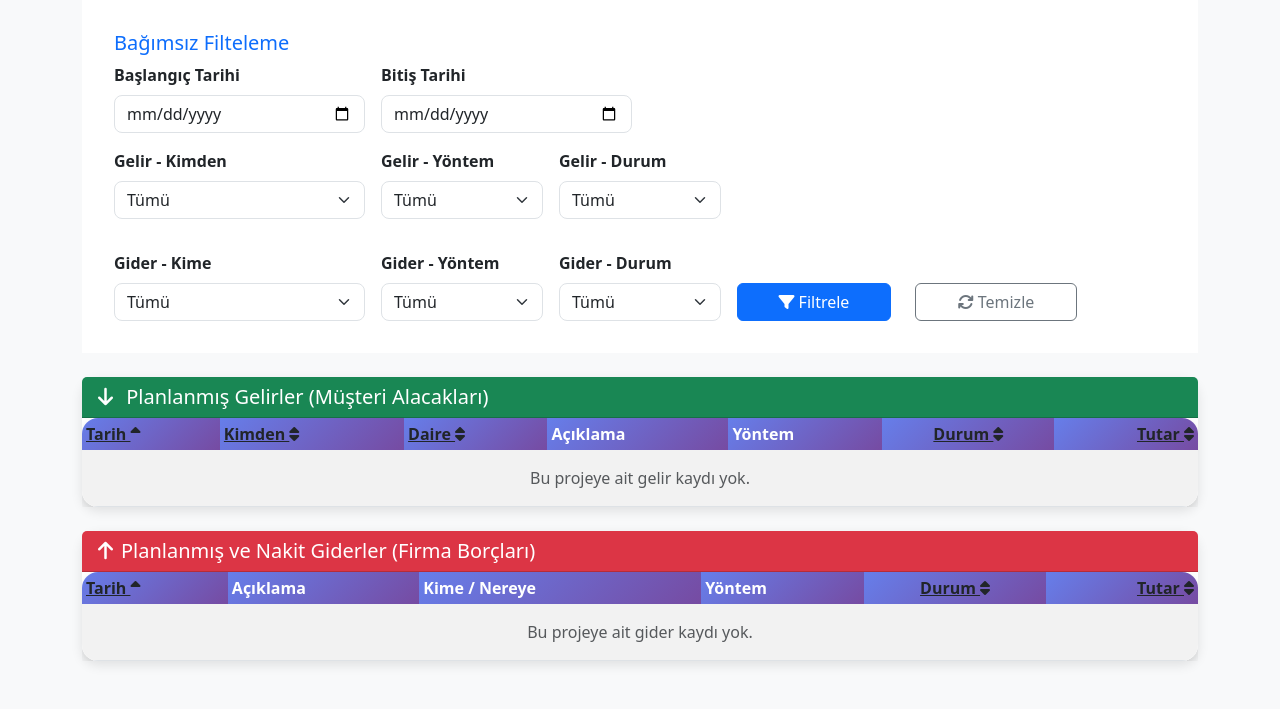
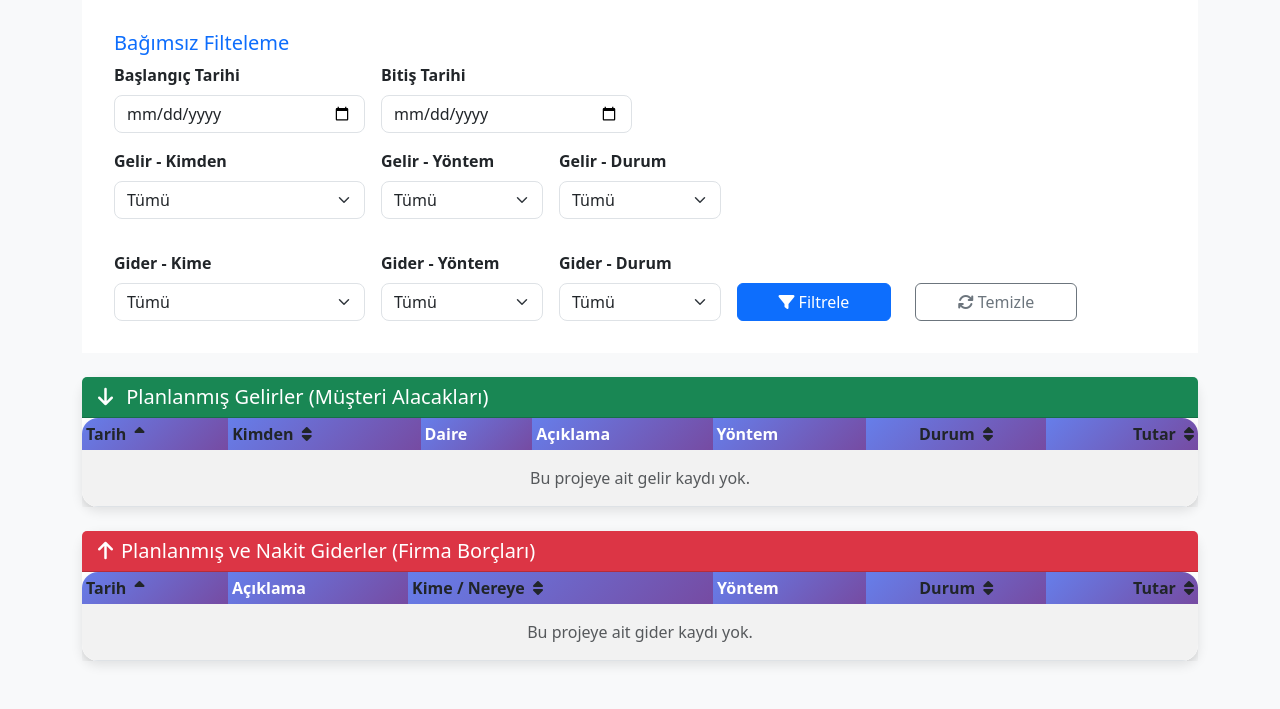
Before and after one commit to hsynay/ExpenseManager, a Flask app: page /project/1/overview in a window 1280 px wide. Shown: the part 558-1267 px from the top of the page. Run offline with Flask 3, Linux system fonts and the light colour scheme; the visitor is signed in with stand-in values (Sample User, id 1); data that the repository does not hold is empty; some libraries are stand-ins or nearby versions.

Commit message:
fix: resolve out-of-range date bug and improve overview sorting

```diff
--- a/app.py
+++ b/app.py
@@ -271,6 +271,18 @@ def list_expenses():
 
     try:
         project_id = int(project_id_str)
+
+        # --- KRİTİK HATA ÇÖZÜMÜ: 42026 gibi yanlış yılları otomatik düzeltip çöküşü önler ---
+        try:
+            cur.execute("""
+                UPDATE petty_cash_expenses SET expense_date = CURRENT_DATE WHERE EXTRACT(YEAR FROM expense_date) > 3000;
+                UPDATE expense_schedule SET due_date = CURRENT_DATE WHERE EXTRACT(YEAR FROM due_date) > 3000;
+                UPDATE expenses SET expense_date = CURRENT_DATE WHERE EXTRACT(YEAR FROM expense_date) > 3000;
+            """)
+            conn.commit()
+        except Exception:
+            conn.rollback()
+        # ------------------------------------------------------------------------------------
 
         cur.execute("SELECT name FROM projects WHERE id = %s", (project_id,))
         project_name = cur.fetchone()[0]
@@ -328,7 +340,7 @@ def list_expenses():
             cur.execute(expenses_sql, tuple(expenses_params))
             expenses_raw = cur.fetchall()
 
-        # --- DÜZELTİLEN KISIM: Küçük giderler (Python Tarafında %100 Garanti Sıralama) ---
+        # Küçük giderler
         if expense_type in ('all', 'petty'):
             petty_sql = """
                 SELECT id, title, amount, expense_date, description
@@ -343,21 +355,17 @@ def list_expenses():
             cur.execute(petty_sql, tuple(petty_params))
             raw_petty = cur.fetchall()
 
-            # Python ile kesin sıralama: x[3] senin girdiğin "Harcama Tarihi"dir (expense_date)
+            # Python ile kesin sıralama
             is_reverse = (pc_order == 'desc')
             if pc_sort == 'amount':
-                # Tutara göre sırala
                 petty_cash_items = sorted(raw_petty, key=lambda x: (x[2], x[3], x[0]), reverse=is_reverse)
             else:
-                # Kullanıcının Girdiği Tarihe Göre (x[3]) sırala
                 petty_cash_items = sorted(raw_petty, key=lambda x: (x[3], x[0]), reverse=is_reverse)
         else:
             petty_cash_items = []
 
-        # Küçük Giderlerin Toplamını Hesapla
         total_petty_cash_expense = sum(item[2] for item in petty_cash_items)
 
-        # Özet Hesaplamaları
         cur.execute("SELECT COALESCE(SUM(amount), 0) FROM expenses WHERE project_id = %s", (project_id,))
         total_planned_expense = cur.fetchone()[0]
         cur.execute("SELECT COALESCE(SUM(amount), 0) FROM petty_cash_expenses WHERE project_id = %s", (project_id,))
@@ -388,7 +396,6 @@ def list_expenses():
                     'status': status, 'css_class': css_class, 'is_paid': is_paid
                 })
 
-            # Gider taksitlerini Python tarafında sıralayalım
             expense_dict['installments'].sort(key=lambda x: x['due_date'])
             expenses_data.append(expense_dict)
 
@@ -2072,14 +2079,25 @@ def project_overview(project_id):
     expense_parties = []
 
     try:
+        # --- HATA ÇÖZÜMÜ: 42026 gibi yanlış yılları otomatik düzeltip çöküşü önler ---
+        try:
+            cur.execute("""
+                UPDATE payments SET payment_date = CURRENT_DATE WHERE EXTRACT(YEAR FROM payment_date) > 3000;
+                UPDATE supplier_payments SET payment_date = CURRENT_DATE WHERE EXTRACT(YEAR FROM payment_date) > 3000;
+                UPDATE outgoing_checks SET due_date = CURRENT_DATE WHERE EXTRACT(YEAR FROM due_date) > 3000;
+                UPDATE checks SET due_date = CURRENT_DATE WHERE EXTRACT(YEAR FROM due_date) > 3000;
+                UPDATE installment_schedule SET due_date = CURRENT_DATE WHERE EXTRACT(YEAR FROM due_date) > 3000;
+            """)
+            conn.commit()
+        except Exception:
+            conn.rollback()
+        # ------------------------------------------------------------------------------------
+
         cur.execute("SELECT name, project_type FROM projects WHERE id = %s", (project_id,))
         project_info = cur.fetchone()
         project_name, project_type = project_info
 
-        # --- ÖZET KARTI HESAPLAMALARI (Doğru haliyle) ---
-        # --- ÖZET KARTI HESAPLAMALARI ---
         if project_type == 'normal':
-            # GELİR: Sadece nakit ve tahsil edilmiş çekleri topla
             cur.execute("""
                 SELECT COALESCE(SUM(p.amount), 0)
                 FROM payments p
@@ -2093,7 +2111,6 @@ def project_overview(project_id):
             total_planned_income = cur.fetchone()[0]
             total_unpaid_income = total_planned_income - total_paid_income
 
-        # GİDER: Sadece nakit ve 'odendi' durumundaki firma çeklerini topla
         cur.execute("""
             SELECT COALESCE(SUM(sp.amount), 0)
             FROM supplier_payments sp
@@ -2109,7 +2126,6 @@ def project_overview(project_id):
         total_planned_large_expense = cur.fetchone()[0]
         total_unpaid_expense = (total_planned_large_expense + paid_petty_cash) - total_paid_expense
 
-        # --- GELİR TABLOSU VERİLERİ (Önceki doğru haliyle) ---
         if project_type == 'normal':
             income_query = """
                 WITH flat_payment_summary AS (
@@ -2142,10 +2158,10 @@ def project_overview(project_id):
                     else: status, status_class, payment_method = "Çek Portföyde", "bg-warning text-dark", "çek"
                 elif paid_this_installment > 0:
                     status, status_class = "Kısmen Ödendi", "bg-info text-dark"
-                    payment_method = None # Ödenmemişse yöntem olmaz
+                    payment_method = None
                 else:
                     status, status_class = ("Gecikmiş", "bg-danger") if due_date < today else ("Bekleniyor", "bg-secondary")
-                    payment_method = None # Ödenmemişse yöntem olmaz
+                    payment_method = None
                 income_items.append({
                     'date': due_date,
                     'description': "Daire Satış Taksiti",
@@ -2157,7 +2173,6 @@ def project_overview(project_id):
                     'payment_method': payment_method
                 })
 
-        # --- GİDER TABLOSU VERİLERİ (DÜZELTİLMİŞ MANTIK İLE) ---
         expense_query = """
             WITH expense_payment_summary AS (
                 SELECT sp.expense_id,
@@ -2193,29 +2208,26 @@ def project_overview(project_id):
             paid_so_far = max(0, total_valid_payments - (cumulative_amount - amount))
             paid_this_installment = min(amount, paid_so_far)
 
-            # *** HATANIN ÇÖZÜMÜ BURADA ***
-            if paid_this_installment >= amount: # Taksit tam ödenmiş
+            if paid_this_installment >= amount:
                 if cumulative_amount <= total_cash:
                     status, status_class, payment_method = "Ödendi", "bg-success", "nakit"
                 elif cumulative_amount <= total_cleared_payments:
                     status, status_class, payment_method = "Ödendi", "bg-success", "çek"
                 else:
                     status, status_class, payment_method = "Çek Verildi", "bg-warning text-dark", "çek"
-            elif paid_this_installment > 0: # Kısmen ödenmiş
+            elif paid_this_installment > 0:
                 status, status_class = "Kısmen Ödendi", "bg-info text-dark"
-                payment_method = None # Düzeltme: Yöntemi sıfırla
-            else: # Hiç ödenmemiş
+                payment_method = None
+            else:
                 status, status_class = ("Gecikmiş", "bg-danger") if due_date < today else ("Bekleniyor", "bg-secondary")
-                payment_method = None # Düzeltme: Yöntemi sıfırla
+                payment_method = None
 
             expense_items.append({'date': due_date, 'description': title, 'party': sup_name or "Belirtilmemiş", 'details': 'Planlı Gider', 'amount': amount, 'status': status, 'status_class': status_class, 'payment_method': payment_method})
 
-        # Küçük Nakit Giderler
         cur.execute("SELECT expense_date, title, amount, description FROM petty_cash_expenses WHERE project_id = %s", (project_id,))
         for expense_date, title, amount, desc in cur.fetchall():
             expense_items.append({'date': expense_date, 'description': title, 'party': 'Kasa', 'details': desc or 'Küçük Gider', 'amount': amount, 'status': 'Ödendi', 'status_class': 'bg-success', 'payment_method': 'nakit'})
 
-        # Tarih filtresi
         if start_date_str:
             start_date_obj = datetime.strptime(start_date_str, '%Y-%m-%d').date()
             income_items = [i for i in income_items if i['date'] >= start_date_obj]
@@ -2225,11 +2237,9 @@ def project_overview(project_id):
             income_items = [i for i in income_items if i['date'] <= end_date_obj]
             expense_items = [e for e in expense_items if e['date'] <= end_date_obj]
 
-        # Parti listeleri (tarih filtresinden sonra)
         income_parties = sorted({i['party'] for i in income_items})
         expense_parties = sorted({e['party'] for e in expense_items})
 
-        # Ek filtreler - Gelir
         if income_party:
             lp = income_party.lower()
             income_items = [i for i in income_items if lp in i['party'].lower()]
@@ -2239,7 +2249,6 @@ def project_overview(project_id):
             ls = income_status.lower()
             income_items = [i for i in income_items if i['status'].lower().startswith(ls)]
 
-        # Ek filtreler - Gider
         if expense_party:
             le = expense_party.lower()
             expense_items = [e for e in expense_items if le in (e['party'] or '').lower()]
@@ -2249,11 +2258,23 @@ def project_overview(project_id):
             ls = expense_status.lower()
             expense_items = [e for e in expense_items if e['status'].lower().startswith(ls)]
 
-        # Sıralama
+        # --- YENİ EKLENEN KISIM: SUNUCU TABANLI KUSURSUZ SIRALAMA MANTIĞI ---
         is_reverse = (order == 'desc')
-        key_to_sort = 'party' if sort_by == 'party' else 'date'
-        income_items.sort(key=lambda x: x.get(key_to_sort, today if key_to_sort == 'date' else ''), reverse=is_reverse)
-        expense_items.sort(key=lambda x: x.get('date', today), reverse=is_reverse)
+
+        def sort_logic(item, sort_col):
+            if sort_col == 'date':
+                return item.get('date') or today
+            elif sort_col == 'party':
+                return (item.get('party') or '').lower()
+            elif sort_col == 'amount':
+                return item.get('amount', Decimal(0))
+            elif sort_col == 'status':
+                return (item.get('status') or '').lower()
+            return item.get('date') or today
+
+        # Müşterileri gruplama özelliğini ezip, tamamen genel kurallara göre bağımsız sıralar
+        income_items.sort(key=lambda x: sort_logic(x, sort_by), reverse=is_reverse)
+        expense_items.sort(key=lambda x: sort_logic(x, sort_by), reverse=is_reverse)
 
     except Exception as e:
         flash(f"Proje genel bakışı oluşturulurken hata: {e}", "danger")
--- a/templates/project_overview.html
+++ b/templates/project_overview.html
@@ -148,7 +148,7 @@
     </form>
 </div>
 
-<div class="card mb-4">
+<div class="card mb-4" id="income-section">
     <div class="card-header bg-success text-white">
         <h5 class="mb-0"><i class="fa-solid fa-arrow-down me-2"></i>
             {% if project_type == 'cooperative' %} Üye Katkı Payları {% else %} Planlanmış Gelirler (Müşteri Alacakları) {% endif %}
@@ -156,36 +156,23 @@
     </div>
     <div class="card-body table-responsive p-0">
         <table id="income-table" class="table table-striped table-hover table-sm mb-0">
-            <thead>
+            <thead class="table-light">
                 <tr>
-                    <th><a class="text-dark" href="{{ url_for('project_overview', project_id=project_id, sort_by='date', order='asc' if order == 'desc' else 'desc', start_date=start_date, end_date=end_date) }}">Tarih {% if sort_by == 'date' %}<i class="fa-solid fa-sort-{{ 'up' if order == 'asc' else 'down' }}"></i>{% endif %}</a></th>
-                    <th>
-                        <a id="sort-party-link" class="text-dark" data-order="{{ order|default('asc') }}" href="{{ url_for('project_overview', project_id=project_id, sort_by='party', order='asc' if order == 'desc' else 'desc', start_date=start_date, end_date=end_date) }}">
-                            Kimden
-                            {% if sort_by == 'party' %}
-                                <i class="fa-solid fa-sort-{{ 'up' if order == 'asc' else 'down' }}" id="sort-party-icon"></i>
-                            {% else %}
-                                <i class="fa-solid fa-sort" id="sort-party-icon"></i>
-                            {% endif %}
-                        </a>
-                    </th>
-                    <th>
-                        <a id="sort-flat-link" class="text-dark" data-order="asc" href="#">
-                            Daire <i class="fa-solid fa-sort" id="sort-flat-icon"></i>
-                        </a>
-                    </th>
+                    {% set next_date = 'desc' if sort_by == 'date' and order == 'asc' else 'asc' %}
+                    <th><a class="text-dark text-decoration-none" href="{{ url_for('project_overview', project_id=project_id, start_date=start_date_str, end_date=end_date_str, income_party=income_party, income_method=income_method, income_status=income_status, expense_party=expense_party, expense_method=expense_method, expense_status=expense_status, sort_by='date', order=next_date) }}#income-section">Tarih <i class="fa-solid fa-sort{% if sort_by == 'date' %}-{{ 'down' if order == 'desc' else 'up' }}{% endif %} ms-1"></i></a></th>
+
+                    {% set next_party = 'desc' if sort_by == 'party' and order == 'asc' else 'asc' %}
+                    <th><a class="text-dark text-decoration-none" href="{{ url_for('project_overview', project_id=project_id, start_date=start_date_str, end_date=end_date_str, income_party=income_party, income_method=income_method, income_status=income_status, expense_party=expense_party, expense_method=expense_method, expense_status=expense_status, sort_by='party', order=next_party) }}#income-section">Kimden <i class="fa-solid fa-sort{% if sort_by == 'party' %}-{{ 'down' if order == 'desc' else 'up' }}{% endif %} ms-1"></i></a></th>
+
+                    <th>Daire</th>
                     <th>Açıklama</th>
                     <th>Yöntem</th>
-                    <th class="text-center">
-                        <a id="sort-status-link" class="text-dark" data-order="asc" href="#">
-                            Durum <i class="fa-solid fa-sort" id="sort-status-icon"></i>
-                        </a>
-                    </th>
-                    <th class="text-end">
-                        <a id="sort-amount-link" class="text-dark" data-order="asc" href="#">
-                            Tutar <i class="fa-solid fa-sort" id="sort-amount-icon"></i>
-                        </a>
-                    </th>
+
+                    {% set next_status = 'desc' if sort_by == 'status' and order == 'asc' else 'asc' %}
+                    <th class="text-center"><a class="text-dark text-decoration-none" href="{{ url_for('project_overview', project_id=project_id, start_date=start_date_str, end_date=end_date_str, income_party=income_party, income_method=income_method, income_status=income_status, expense_party=expense_party, expense_method=expense_method, expense_status=expense_status, sort_by='status', order=next_status) }}#income-section">Durum <i class="fa-solid fa-sort{% if sort_by == 'status' %}-{{ 'down' if order == 'desc' else 'up' }}{% endif %} ms-1"></i></a></th>
+
+                    {% set next_amount = 'desc' if sort_by == 'amount' and order == 'asc' else 'asc' %}
+                    <th class="text-end"><a class="text-dark text-decoration-none" href="{{ url_for('project_overview', project_id=project_id, start_date=start_date_str, end_date=end_date_str, income_party=income_party, income_method=income_method, income_status=income_status, expense_party=expense_party, expense_method=expense_method, expense_status=expense_status, sort_by='amount', order=next_amount) }}#income-section">Tutar <i class="fa-solid fa-sort{% if sort_by == 'amount' %}-{{ 'down' if order == 'desc' else 'up' }}{% endif %} ms-1"></i></a></th>
                 </tr>
             </thead>
             <tbody>
@@ -217,28 +204,29 @@
     </div>
 </div>
 
-<div class="card">
+<div class="card" id="expense-section">
     <div class="card-header bg-danger text-white">
         <h5 class="mb-0"><i class="fa-solid fa-arrow-up me-2"></i>Planlanmış ve Nakit Giderler (Firma Borçları)</h5>
     </div>
     <div class="card-body table-responsive p-0">
         <table id="expense-table" class="table table-striped table-hover table-sm mb-0">
-             <thead>
+             <thead class="table-light">
                  <tr>
-                     <th><a class="text-dark" href="{{ url_for('project_overview', project_id=project_id, sort_by='date', order='asc' if order == 'desc' else 'desc', start_date=start_date, end_date=end_date) }}">Tarih {% if sort_by == 'date' %}<i class="fa-solid fa-sort-{{ 'up' if order == 'asc' else 'down' }}"></i>{% endif %}</a></th>
-                     <th>Açıklama</th>
-                     <th>Kime / Nereye</th>
-                     <th>Yöntem</th>
-                     <th class="text-center">
-                        <a id="sort-expense-status" class="text-dark" data-order="asc" href="#">
-                            Durum <i class="fa-solid fa-sort" id="sort-expense-status-icon"></i>
-                        </a>
-                    </th>
-                    <th class="text-end">
-                        <a id="sort-expense-amount" class="text-dark" data-order="asc" href="#">
-                            Tutar <i class="fa-solid fa-sort" id="sort-expense-amount-icon"></i>
-                        </a>
-                    </th>
+                     {% set next_date = 'desc' if sort_by == 'date' and order == 'asc' else 'asc' %}
+                    <th><a class="text-dark text-decoration-none" href="{{ url_for('project_overview', project_id=project_id, start_date=start_date_str, end_date=end_date_str, income_party=income_party, income_method=income_method, income_status=income_status, expense_party=expense_party, expense_method=expense_method, expense_status=expense_status, sort_by='date', order=next_date) }}#expense-section">Tarih <i class="fa-solid fa-sort{% if sort_by == 'date' %}-{{ 'down' if order == 'desc' else 'up' }}{% endif %} ms-1"></i></a></th>
+
+                    <th>Açıklama</th>
+
+                    {% set next_party = 'desc' if sort_by == 'party' and order == 'asc' else 'asc' %}
+                    <th><a class="text-dark text-decoration-none" href="{{ url_for('project_overview', project_id=project_id, start_date=start_date_str, end_date=end_date_str, income_party=income_party, income_method=income_method, income_status=income_status, expense_party=expense_party, expense_method=expense_method, expense_status=expense_status, sort_by='party', order=next_party) }}#expense-section">Kime / Nereye <i class="fa-solid fa-sort{% if sort_by == 'party' %}-{{ 'down' if order == 'desc' else 'up' }}{% endif %} ms-1"></i></a></th>
+
+                    <th>Yöntem</th>
+
+                    {% set next_status = 'desc' if sort_by == 'status' and order == 'asc' else 'asc' %}
+                    <th class="text-center"><a class="text-dark text-decoration-none" href="{{ url_for('project_overview', project_id=project_id, start_date=start_date_str, end_date=end_date_str, income_party=income_party, income_method=income_method, income_status=income_status, expense_party=expense_party, expense_method=expense_method, expense_status=expense_status, sort_by='status', order=next_status) }}#expense-section">Durum <i class="fa-solid fa-sort{% if sort_by == 'status' %}-{{ 'down' if order == 'desc' else 'up' }}{% endif %} ms-1"></i></a></th>
+
+                    {% set next_amount = 'desc' if sort_by == 'amount' and order == 'asc' else 'asc' %}
+                    <th class="text-end"><a class="text-dark text-decoration-none" href="{{ url_for('project_overview', project_id=project_id, start_date=start_date_str, end_date=end_date_str, income_party=income_party, income_method=income_method, income_status=income_status, expense_party=expense_party, expense_method=expense_method, expense_status=expense_status, sort_by='amount', order=next_amount) }}#expense-section">Tutar <i class="fa-solid fa-sort{% if sort_by == 'amount' %}-{{ 'down' if order == 'desc' else 'up' }}{% endif %} ms-1"></i></a></th>
                  </tr>
              </thead>
              <tbody>
@@ -271,82 +259,4 @@
          </table>
      </div>
  </div>
-
- <script>
- document.addEventListener('DOMContentLoaded', function () {
-     // Yardımcı: dd.mm.yyyy -> Date
-     function parseDateDMY(text) {
-         var parts = (text || '').trim().split('.');
-         if (parts.length !== 3) return new Date(0);
-         var d = parseInt(parts[0], 10), m = parseInt(parts[1], 10) - 1, y = parseInt(parts[2], 10);
-         return new Date(y, m, d);
-     }
-
-     // Yardımcı: para metnini sayıya çevir (ör: "1.234.567 ₺" -> 1234567)
-     function parseAmount(text) {
-         var s = (text || '').trim();
-         // remove currency and spaces
-         s = s.replace(/[^\d\.,\-]/g, '');
-         // if more than one dot and comma present, assume dots are thousands separators
-         // standard approach: remove dots, replace comma with dot
-         s = s.replace(/\./g, '').replace(/,/g, '.');
-         var n = parseFloat(s);
-         return isNaN(n) ? 0 : n;
-     }
-
-     // Genel attach fonksiyonu: tableId, linkId, colIndex, type ('text'|'date'|'number')
-     function attachSort(linkId, tableId, colIndex, type) {
-         var link = document.getElementById(linkId);
-         var table = document.getElementById(tableId);
-         if (!link || !table) return;
-         var icon = link.querySelector('i');
-         link.style.cursor = 'pointer';
-         link.addEventListener('click', function (e) {
-             e.preventDefault();
-             var tbody = table.tBodies[0];
-             if (!tbody) return;
-             var rows = Array.prototype.slice.call(tbody.querySelectorAll('tr'));
-             var currentOrder = (link.dataset.order || 'asc').toLowerCase();
-             var newOrder = currentOrder === 'asc' ? 'desc' : 'asc';
-
-             rows.sort(function (a, b) {
-                 var aCell = a.cells[colIndex] ? a.cells[colIndex].textContent.trim() : '';
-                 var bCell = b.cells[colIndex] ? b.cells[colIndex].textContent.trim() : '';
-                 var cmp = 0;
-                 if (type === 'date') {
-                     cmp = parseDateDMY(aCell) - parseDateDMY(bCell);
-                 } else if (type === 'number') {
-                     cmp = parseAmount(aCell) - parseAmount(bCell);
-                 } else { // 'text'
-                     cmp = aCell.localeCompare(bCell, 'tr');
-                 }
-                 return newOrder === 'asc' ? cmp : -cmp;
-             });
-
-             rows.forEach(function (r) { tbody.appendChild(r); });
-             link.dataset.order = newOrder;
-             if (icon) {
-                 icon.className = newOrder === 'asc' ? 'fa-solid fa-sort-up' : 'fa-solid fa-sort-down';
-             }
-         });
-     }
-
-     // Mevcut "Kimden" sıralaması için dataset'teki başlangıç yönünü koru
-     // party column index = 1
-     attachSort('sort-party-link', 'income-table', 1, 'text');
-
-     // Daire (details) sütunu index = 2 (text)
-     attachSort('sort-flat-link', 'income-table', 2, 'text');
-
-     // Durum sütunu index = 5 (text, badge içeriği textContent ile alınır)
-     attachSort('sort-status-link', 'income-table', 5, 'text');
-
-     // Tutar sütunu index = 6 (number)
-     attachSort('sort-amount-link', 'income-table', 6, 'number');
-
-     // Expense table: Durum (col index 4, text), Tutar (col index 5, number)
-     attachSort('sort-expense-status', 'expense-table', 4, 'text');
-     attachSort('sort-expense-amount', 'expense-table', 5, 'number');
- });
- </script>
 {% endblock %}
```
